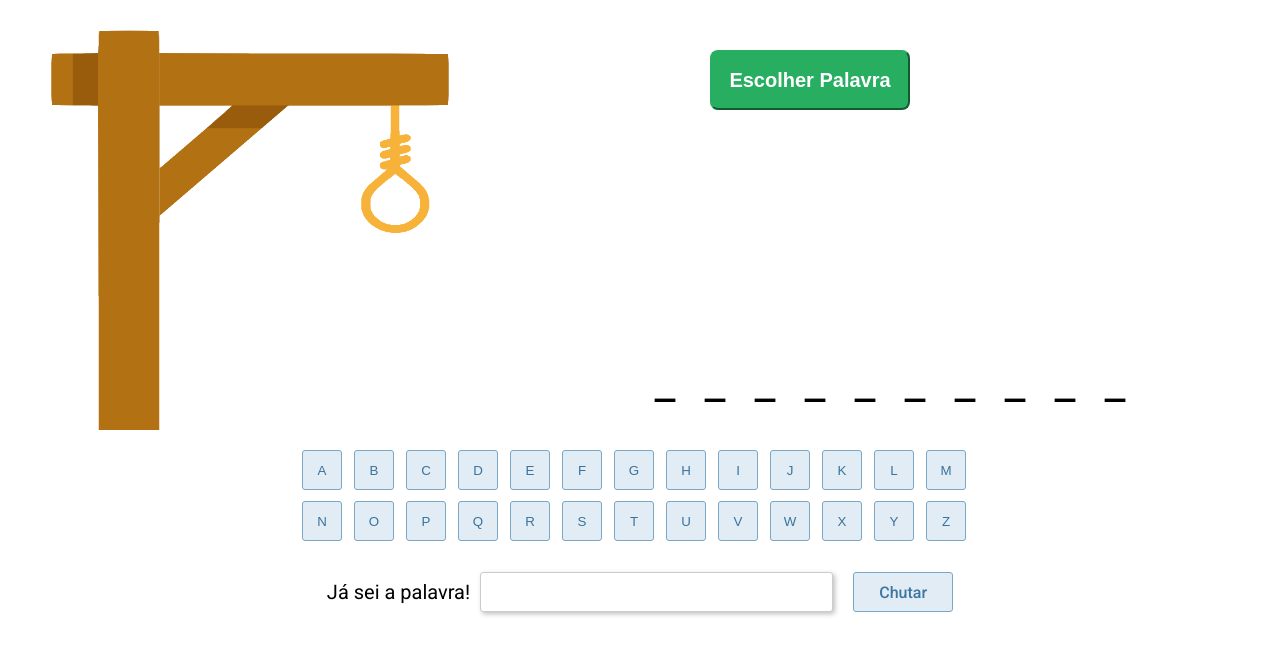
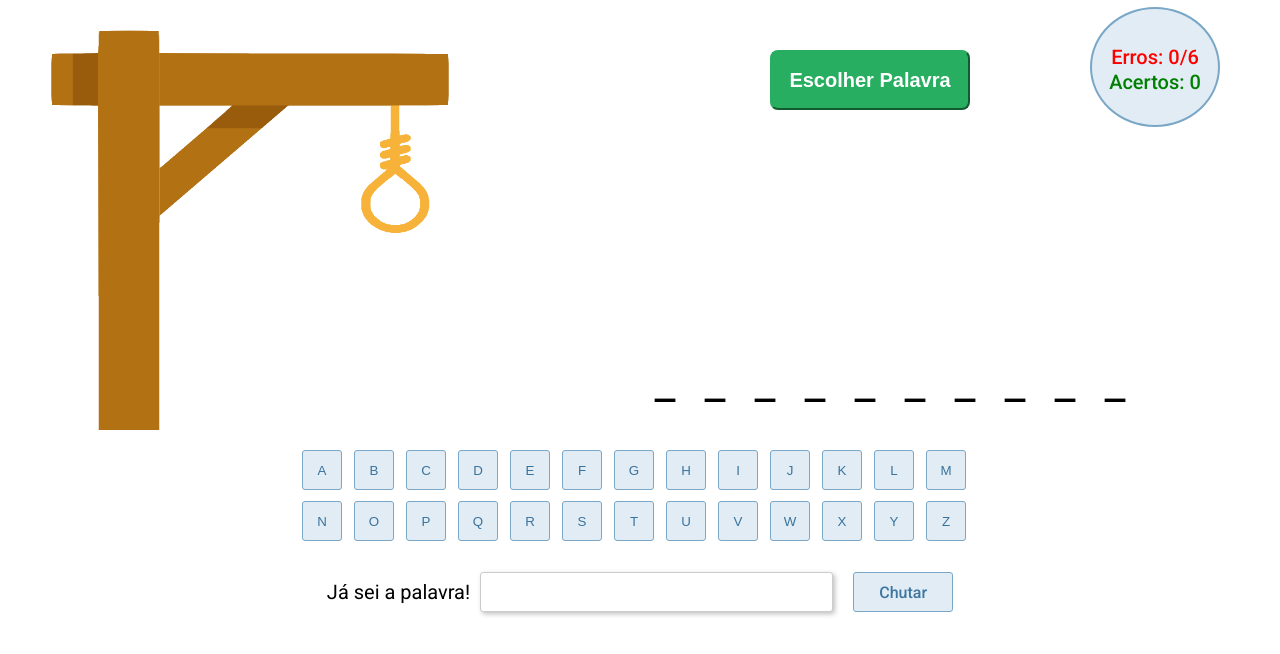
Before and after one commit to dudamollica/jogo-da-forca, a React (Create React App) app: page / in a window 1280 px wide. Both pictures are taken after a click on the button "Escolher Palavra". Shown: the top 654 px of the page. Built offline with nearby package versions, Linux system fonts and the light colour scheme.

Commit message:
ajustes finais

```diff
--- a/public/index.html
+++ b/public/index.html
@@ -4,8 +4,6 @@
 <head>
   <meta charset="utf-8" />
   <link rel="icon" href="%PUBLIC_URL%/favicon.ico" />
-  <link rel="stylesheet" href="reset.css">
-  <link rel="stylesheet" href="style.css">
   <link
     href="https://fonts.googleapis.com/css2?family=Roboto:ital,wght@0,100;0,300;0,400;0,500;1,100;1,300;1,400;1,500&display=swap"
     rel="stylesheet">
--- a/src/App.js
+++ b/src/App.js
@@ -6,9 +6,7 @@ import palavras from "./palavras.js"
 
 export default function App() {
     const [palavra, setPalavra] = React.useState([])
-    console.log(palavra)
     const [letrasClicadas, setLetrasClicadas] = React.useState([])
-    console.log(letrasClicadas)
     const [erros, setErros] = React.useState(0)
     const [acertos, setAcertos] = React.useState(0)
     const [textoInput, setTextoInput] = React.useState("")
--- a/public/style.css
+++ b/src/Styles/style.css
@@ -12,8 +12,9 @@ button:hover {
     position: relative;
 }
 
-.jogo div {
+.botao-e-palavra{
     width: 50%;
+    margin-left: 50%;
     display: flex;
     flex-direction: column;
     justify-content: space-between;
@@ -46,6 +47,44 @@ button:hover {
 .jogo ul {
     display: flex;
     margin-bottom: 30px;
+}
+
+.inicio-placar{
+    display: flex;
+    justify-content: space-around;
+}
+.imgInicio{
+    height: 300px;
+    position:absolute;
+    left:500px;
+    top:120px;
+}
+
+.infos{
+    display: flex;
+    flex-direction: column;
+    justify-content: center;
+    align-items: center;
+    border:2px solid #7AA7C7;
+    border-radius: 50%;
+    width:130px;
+    height: 120px;
+    background-color: #E1ECF4;
+    font-family: roboto;
+    font-weight: 500;
+    font-size: 20px;
+    margin-top: 7px;
+}
+.timer{
+    margin-bottom: 7px;
+}
+.erros{
+    color:red;
+    margin-top: 5px;
+}
+.acertos{
+    color:green;
+    margin-top: 5px;
 }
 
 .letras-palavra-jogo {
@@ -127,7 +166,7 @@ button:hover {
     font-family: 'Roboto';
     font-weight: 500;
     font-size: 16px;
-    padding-left:10px ;
+    padding-left: 10px;
 }
 
 .chute button {
@@ -137,7 +176,7 @@ button:hover {
     font-size: 16px;
     line-height: 19px;
     display: flex;
-    justify-content:center;
+    justify-content: center;
     align-items: center;
     text-align: center;
     color: #3C76A1;
@@ -147,7 +186,8 @@ button:hover {
     border: 1px solid #7AA7C7;
     border-radius: 3px;
 }
-.chute button:hover{
+
+.chute button:hover {
     background-color: #7AA7C7;
 }
 
--- a/src/components/Chute.js
+++ b/src/components/Chute.js
@@ -21,7 +21,7 @@ export default function Chute(props) {
                 disabled={props.erros == 6 ? true : false ||
                     props.palavra.length == props.acertos ? true : false ||
                         props.palavra.length > 0 ? false : true
-                        }>
+                }>
             </input>
             <button onClick={errouAcertou}
                 data-test="guess-button">Chutar</button>
--- a/src/components/Forca.js
+++ /dev/null
@@ -1,6 +0,0 @@
-
-export default function Forca(props){
-    return (
-        <img data-test="game-image" className={props.classe} src={props.img} />
-    )
-}
--- a/src/components/Jogo.js
+++ b/src/components/Jogo.js
@@ -1,6 +1,4 @@
-import Forca from "./Forca.js"
 import React from "react"
-import Palavra from "./Palavra.js"
 
 export default function Jogo(props) {
 
@@ -40,13 +38,21 @@ export default function Jogo(props) {
     return (
         < >
             <div className="jogo">
+            <img class={`imgInicio ${props.palavra==""?"":"escondido"}`}
+                            src="assets/inicio.jpg"/>
                 <div className="forca">
                     {imagem.map((i) => <Forca classe={i.classe} img={i.imagem} key={i.imagem} />)}
                 </div>
 
                 <div className="botao-e-palavra">
-                    <button onClick={props.embaralharPalavras}
-                        data-test="choose-word">Escolher Palavra</button>
+                    <div className="inicio-placar">
+                        <button onClick={props.embaralharPalavras}
+                            data-test="choose-word">Escolher Palavra</button>
+                        <div className={`infos ${props.palavra==""?"escondido":""}`}>
+                            <span className="erros" >Erros: {props.erros}/6</span>
+                            <span className="acertos" >Acertos: {props.acertos}</span>
+                        </div>
+                    </div>
                     <ul data-test="word" data-answer={props.palavra.join("")}>
                         {props.palavra.map((l, index) => <Palavra palavra={props.palavra}
                             acertos={props.acertos}
@@ -59,3 +65,21 @@ export default function Jogo(props) {
         </>
     )
 }
+
+function Forca(props) {
+    return (
+        <img data-test="game-image" className={props.classe} src={props.img} />
+    )
+}
+
+function Palavra(props) {
+    return (
+        <li className={`letras-palavra-jogo
+        ${props.erros == 6 ? "palavra-errada" : ""}
+        ${props.palavra.length == props.acertos ? "palavra-certa" : ""}`}>
+
+            {props.erros == 6 ? props.letra : "_" && props.letrasClicadas.includes(props.letra) ? props.letra : "_" &&
+                props.acertos == props.palavra.length ? props.letra : "_"}
+        </li>
+    )
+}
--- a/src/components/Letra.js
+++ /dev/null
@@ -1,21 +0,0 @@
-import React from "react";
-
-export default function Letra(props){
-
-   return(
-<button onClick={()=>props.onclick(props.letra)} data-test="letter"
-
-className={`letras-botao
-${props.letrasClicadas.includes(props.letra)?"botao-desabilitado":""}
-${props.palavra.length>0?"":"botao-desabilitado"}
-${props.palavra.length==props.acertos?"botao-desabilitado":""}
-${props.erros==6?"botao-desabilitado":""}`}
-
-disabled={props.erros==6?true:false ||
- props.letrasClicadas.includes(props.letra)?true:false ||
- props.palavra.length==props.acertos?true:false ||
- props.palavra.length>0?false:true }
-
->{props.letra.toUpperCase()}</button>
-   )
-}
--- a/src/components/Letras.js
+++ b/src/components/Letras.js
@@ -1,12 +1,11 @@
 import React from "react"
-import Letra from "./Letra"
 
 export default function Letras(props) {
     const alfabeto = ["a", "b", "c", "d", "e", "f", "g", "h", "i", "j", "k", "l", "m", "n", "o", "p", "q", "r", "s", "t", "u", "v", "w", "x", "y", "z"]
 
 
     function letraEscolhida(letraEscolhida) {
-        if(props.palavra!=""){
+        if (props.palavra != "") {
             if (!props.letrasClicadas.includes(letraEscolhida)) {
                 const novoArray = [...props.letrasClicadas, letraEscolhida]
                 props.setLetrasClicadas(novoArray)
@@ -34,3 +33,23 @@ export default function Letras(props) {
         </div>
     )
 }
+
+function Letra(props) {
+
+    return (
+        <button onClick={() => props.onclick(props.letra)} data-test="letter"
+
+            className={`letras-botao
+ ${props.letrasClicadas.includes(props.letra) ? "botao-desabilitado" : ""}
+ ${props.palavra.length > 0 ? "" : "botao-desabilitado"}
+ ${props.palavra.length == props.acertos ? "botao-desabilitado" : ""}
+ ${props.erros == 6 ? "botao-desabilitado" : ""}`}
+
+            disabled={props.erros == 6 ? true : false ||
+                props.letrasClicadas.includes(props.letra) ? true : false ||
+                    props.palavra.length == props.acertos ? true : false ||
+                        props.palavra.length > 0 ? false : true}
+
+        >{props.letra.toUpperCase()}</button>
+    )
+}
--- a/src/components/Palavra.js
+++ /dev/null
@@ -1,13 +0,0 @@
-import React from "react";
-
-export default function Palavra(props){
-    return(
-        <li className={`letras-palavra-jogo
-        ${props.erros==6?"palavra-errada":""}
-        ${props.palavra.length==props.acertos?"palavra-certa":""}`}>
-
-        {props.erros==6?props.letra:"_"  && props.letrasClicadas.includes(props.letra)?props.letra:"_" &&
-        props.acertos==props.palavra.length?props.letra:"_" }
-        </li>
-    )
-}
--- a/src/index.js
+++ b/src/index.js
@@ -1,6 +1,8 @@
 import React from 'react';
 import ReactDOM from 'react-dom/client';
 import App from './App';
+import "./Styles/reset.css"
+import "./Styles/style.css"
 
 const root = ReactDOM.createRoot(document.getElementById('root'));
 root.render(
```
Also changed, not shown: public/assets/inicio.jpg (added), src/Styles/reset.css (renamed from public/reset.css). Lines whose indentation alone changed are shown as unchanged.
